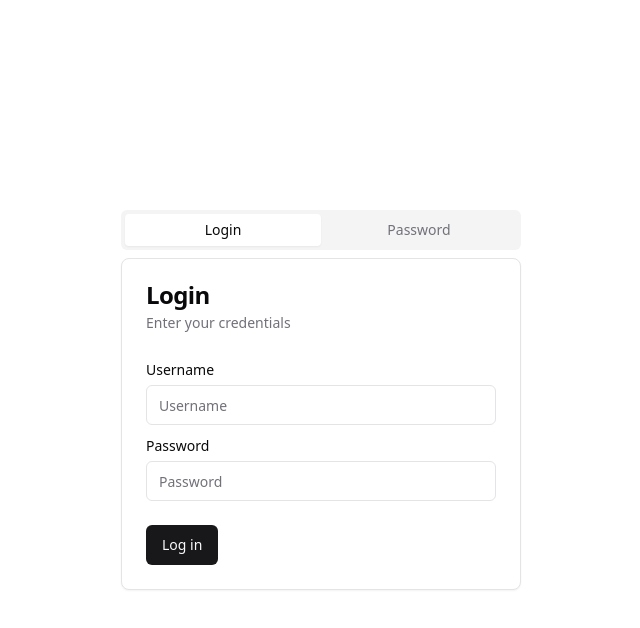
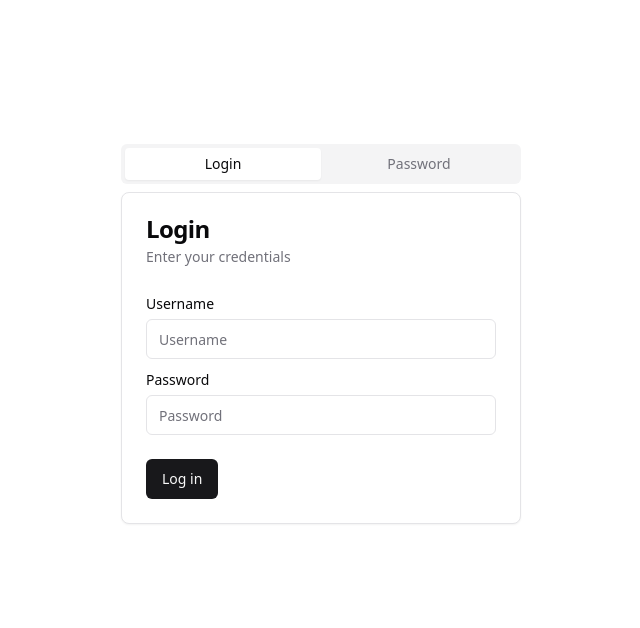
Before and after one commit to norbusonam/taskbrew, a Next.js app: page /auth in a window 1280 px wide. Shown: the top 628 px of the page, without its empty margins (319-959 px from the left). Built offline with nearby package versions, Linux system fonts and the light colour scheme.

Commit message:
fixed top space

```diff
--- a/app/auth/page.tsx
+++ b/app/auth/page.tsx
@@ -13,7 +13,7 @@ import { Label } from "@/components/ui/label";
 
 export default function Auth() {
   return (
-    <div className="flex items-center justify-center h-screen">
+    <div className="flex justify-center mt-36">
       <Tabs defaultValue="log-in" className="w-[400px]">
         <TabsList className="grid w-full grid-cols-2">
           <TabsTrigger value="log-in">Login</TabsTrigger>
```
